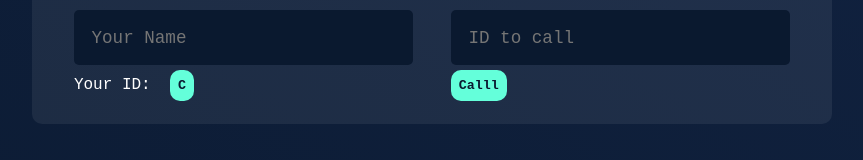
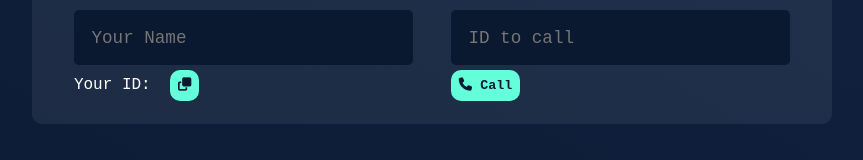
Before and after one commit to meinhoonharsh/VideoChat, a React (Create React App) app in the folder client/: page / in a window 1280 px wide. Shown: the part 130-290 px from the top of the page, without its empty margins (208-1071 px from the left). Built offline with nearby package versions, Linux system fonts and the light colour scheme; no server answers.

Commit message:
Added Icons where required

```diff
--- a/client/src/App.js
+++ b/client/src/App.js
@@ -134,7 +134,7 @@ function App() {
               <div>
                 Your ID: {me} &nbsp;
                 <CopyToClipboard text={me}>
-                  <button className="ctc button">C</button>
+                  <button className="ctc button"><i className="fa fa-copy" /></button>
                 </CopyToClipboard>
               </div>
             </div>
@@ -153,10 +153,10 @@ function App() {
                   </button>
                 ) : (
                   <button className="button" onClick={() => callUser(idToCall)} >
-                    Calll
+                    <i className="fa fa-phone" /> Call
                   </button>
                 )}
-                {idToCall}
+                &nbsp;{idToCall}
               </div>
             </div>
           </div>
```
